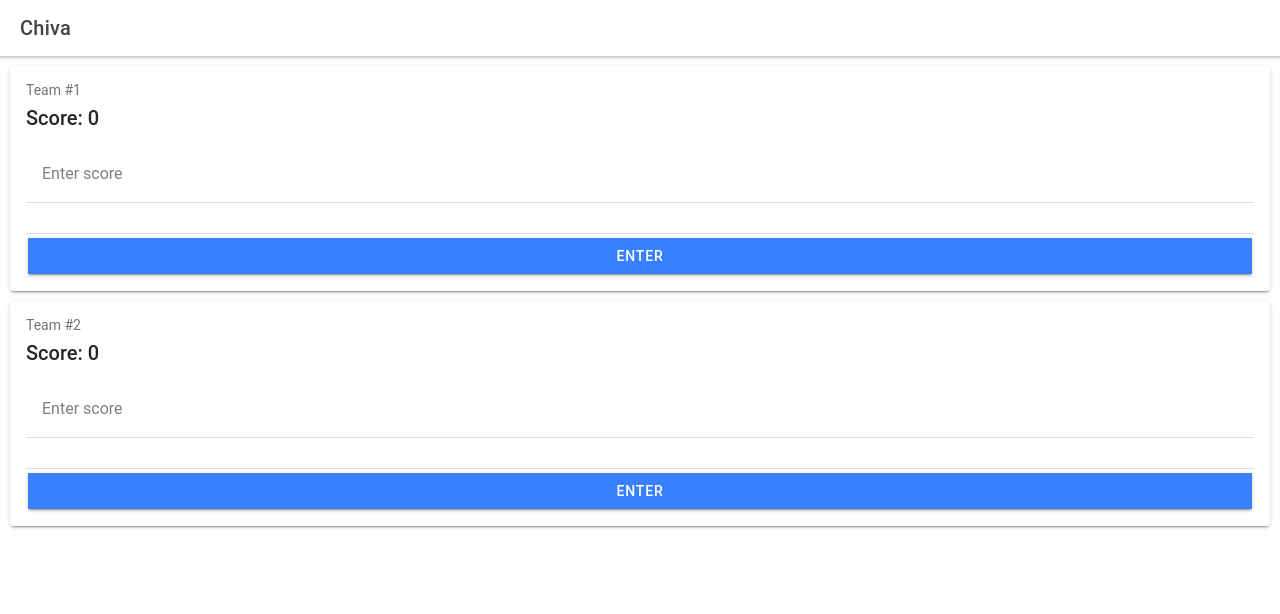
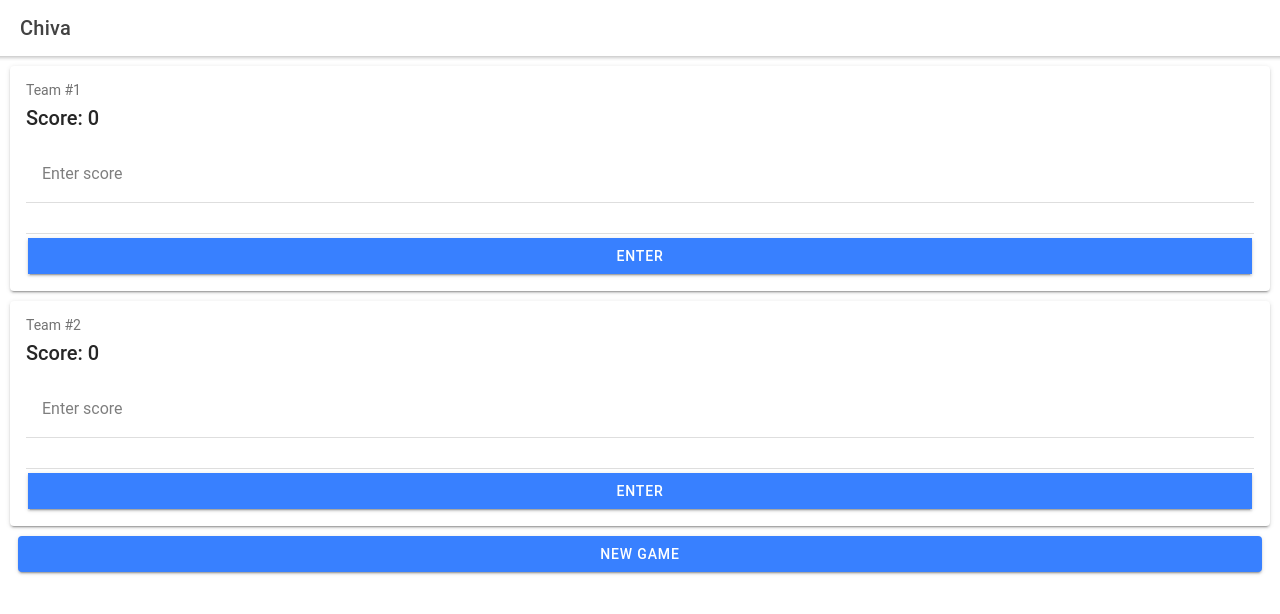
Before and after one commit to wlaboy/Chiva, a React (Create React App) app: page /home in a window 1280 px wide. Shown: the top 614 px of the page. Built offline with nearby package versions, Linux system fonts and the light colour scheme.

Commit message:
fixed input field bug and added new game btn func

```diff
--- a/src/components/Scoreboard.tsx
+++ b/src/components/Scoreboard.tsx
@@ -1,3 +1,4 @@
+import { IonButton } from "@ionic/react";
 import { useState } from "react";
 import { Prizes } from "../models/prizes";
 import { Team as ITeam } from "../models/team";
@@ -56,6 +57,11 @@ function Scoreboard() {
     return updatedScore;
   };
 
+  const handleNewGameClick = () => {
+    setTeamOne({ name: "Team #1", score: 0 });
+    setTeamTwo({ name: "Team #2", score: 0 });
+  };
+
   return (
     <>
       <Team
@@ -68,6 +74,11 @@ function Scoreboard() {
         score={teamTwo.score}
         onScoreUpdate={updateTeamTwoScore}
       />
+      <div className="ion-padding-horizontal">
+        <IonButton onClick={handleNewGameClick} expand="block">
+          New Game
+        </IonButton>
+      </div>
     </>
   );
 }
--- a/src/components/Team.tsx
+++ b/src/components/Team.tsx
@@ -24,6 +24,7 @@ function Team({ name, score, onScoreUpdate }: TeamProps) {
   const handleButtonClick = () => {
     let newScore = parseInt(text!);
     onScoreUpdate(newScore);
+    setText("");
   };
 
   return (
```
